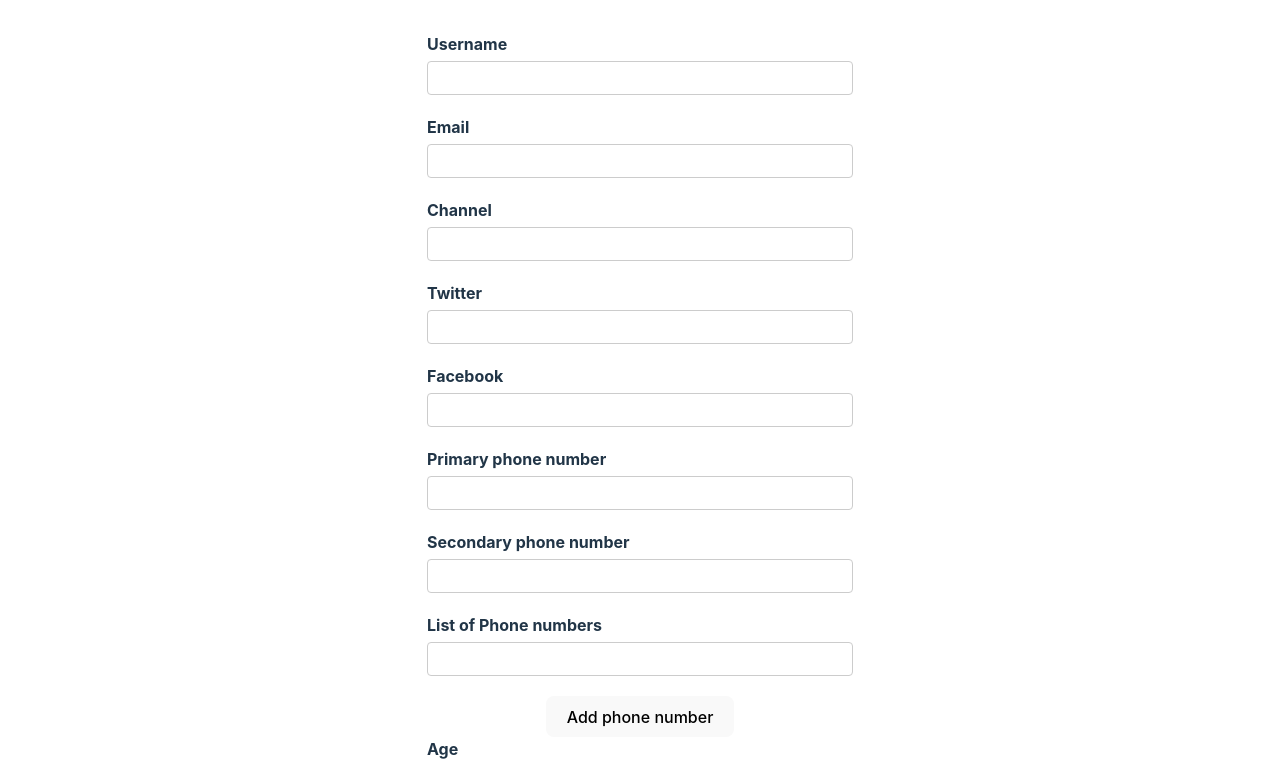
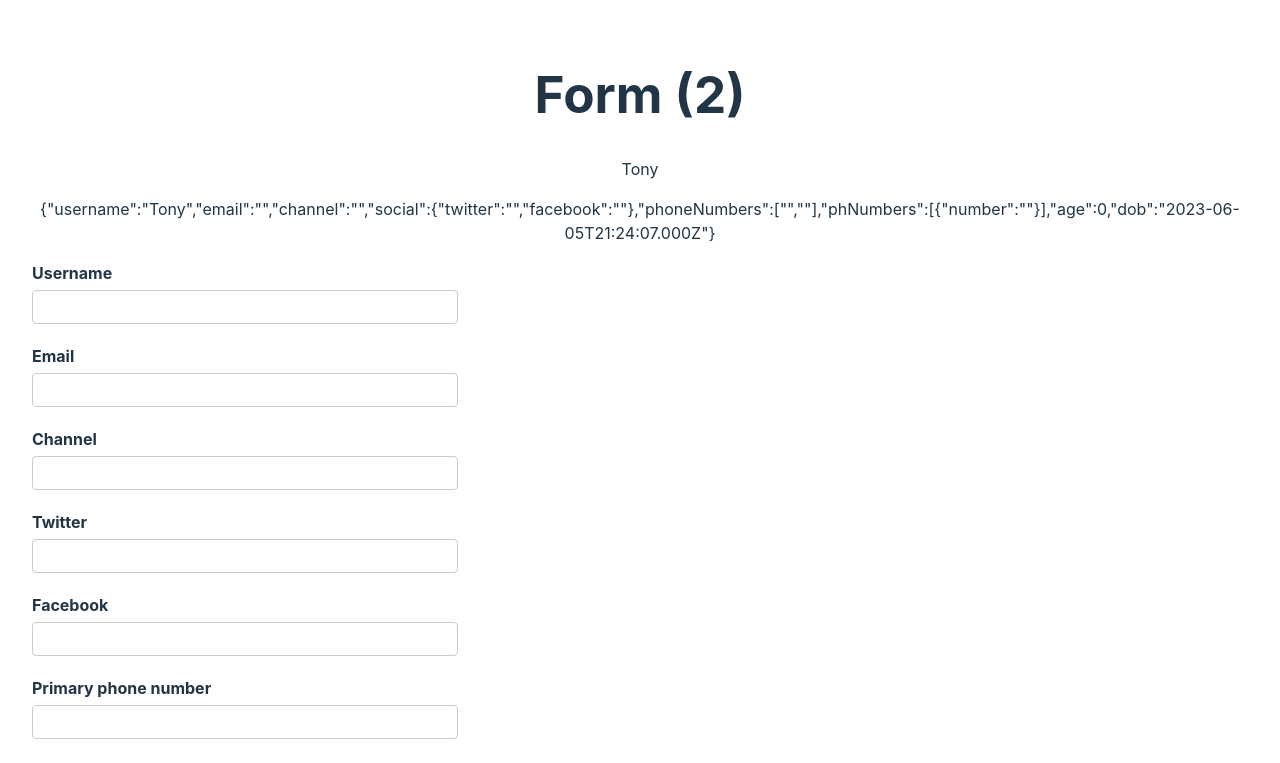
Before and after one commit to tonyedgal/react-forms, a React (Vite) app in the folder rhf-intro/: page / in a window 1280 px wide. Shown: the top 763 px of the page. Built offline with nearby package versions, Linux system fonts and the light colour scheme.

Commit message:
feat: using RHF watch method to watch form fields
this causes rerender and affects performance

```diff
--- a/rhf-intro/src/components/YoutubeForm.tsx
+++ b/rhf-intro/src/components/YoutubeForm.tsx
@@ -17,6 +17,8 @@ type FormValues = {
   dob: Date;
 };
 
+let renderCount = 0;
+
 const YoutubeForm = () => {
   const form = useForm<FormValues>({
     defaultValues: {
@@ -33,7 +35,7 @@ const YoutubeForm = () => {
       dob: new Date(),
     },
   });
-  const { register, control, handleSubmit, formState } = form;
+  const { register, control, handleSubmit, formState, watch } = form;
   const { errors } = formState;
 
   const { fields, append, remove } = useFieldArray({
@@ -45,8 +47,20 @@ const YoutubeForm = () => {
     console.log("form submitted: ", data);
   };
 
+  renderCount++;
+
+  // watch specific field
+  const watchUsername = watch("username");
+
+  // watch all fields
+  const watchAllFields = watch();
+
   return (
     <div>
+      <h1>Form ({renderCount / 2})</h1>
+      <p>{watchUsername}</p>
+      <p>{JSON.stringify(watchAllFields)}</p>
+
       <form onSubmit={handleSubmit(onSubmit)} noValidate>
         <div className="form-control">
           <label htmlFor="username">Username</label>
```
